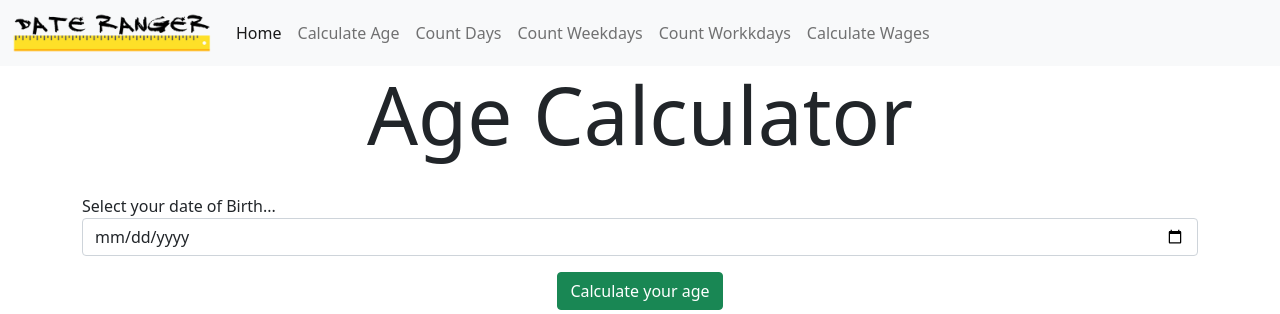
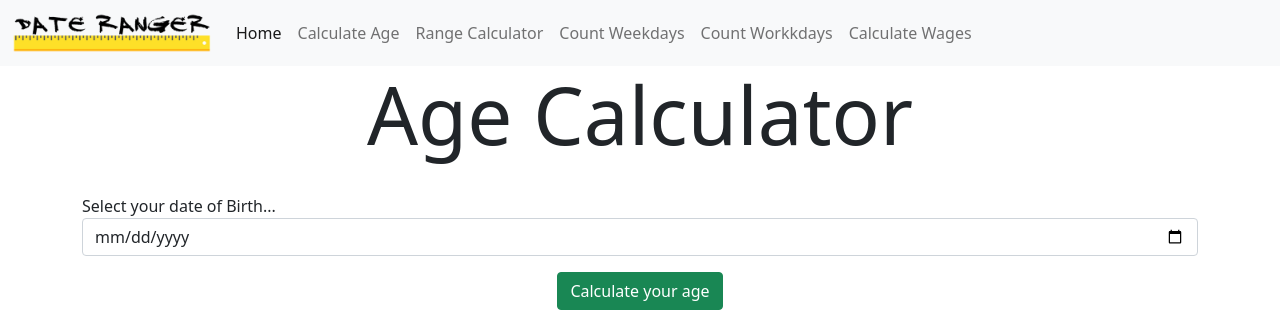
Before and after one commit to muhammadasad251/AgeCalculator, a Django app: page / in a window 1280 px wide. Shown: the top 314 px of the page. Run offline with Django 4.2, Linux system fonts and the light colour scheme; some libraries are stand-ins or nearby versions.

Commit message:
Nav update

```diff
--- a/ageCalculator/templates/master.html
+++ b/ageCalculator/templates/master.html
@@ -42,7 +42,7 @@
                             <a class="nav-link" href="index">Calculate Age</a>
                         </li>
                         <li class="nav-item">
-                            <a class="nav-link" href="rangeCalculator">Count Days</a>
+                            <a class="nav-link" href="rangeCalculator">Range Calculator</a>
                         </li>
                         <li class="nav-item">
                             <a class="nav-link" href="weekDays">Count Weekdays</a>
```
